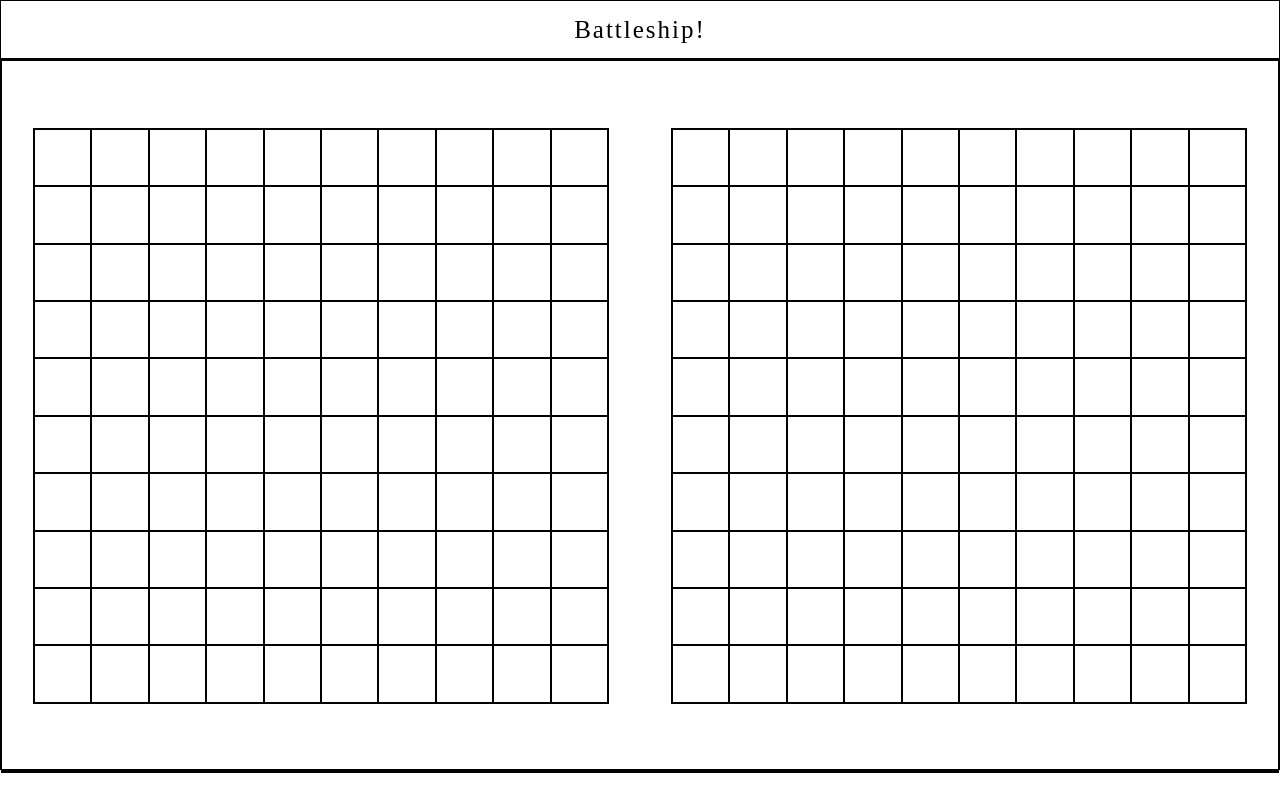
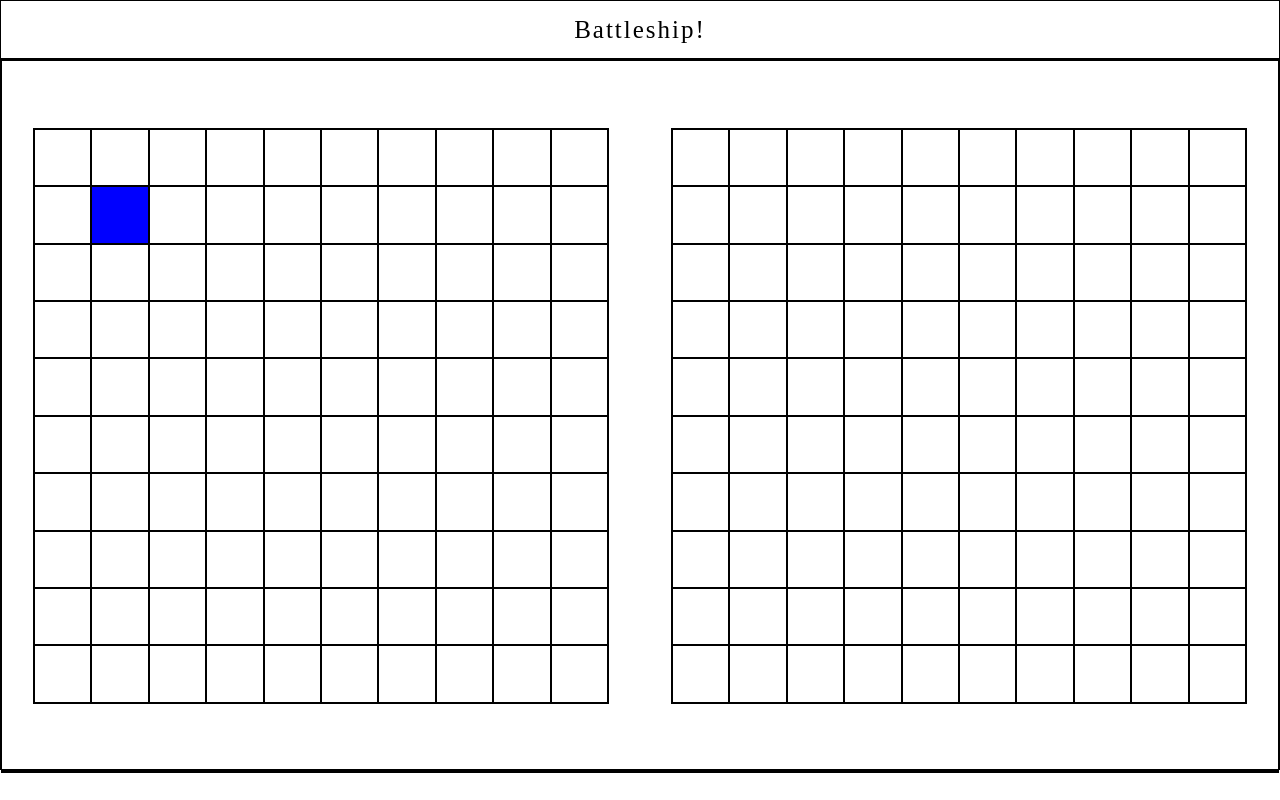
Before and after one commit to lsbdevops/battleship, a website built with webpack: page src/index.html in a window 1280 px wide. Built offline with nearby package versions, Linux system fonts and the light colour scheme.

Commit message:
Display ships and attacks on gameboard
Ships and attacks, both hits and misses, are now
rendered on gameboard as blue, orange and red
coloured cells respectively.
Also corrected function for placing ships which
was filling each row with the same object
reference resulting in the whole row being
assigned the ship instead of only the desired
cell/s. Updated test to confirm the cells next to
the cell where the ship is being placed are not
inadvertently assigned the ship.

```diff
--- a/src/DOM_methods.js
+++ b/src/DOM_methods.js
@@ -1,13 +1,30 @@
+function createCell(cellData) {
+    const cell = document.createElement('div');
+    cell.classList.add('game-cell');
+
+    if (cellData.ship && cellData.isAttacked) {
+        cell.classList.add('ship-attacked');
+    }
+    else if (cellData.ship) {
+        cell.classList.add('ship');
+    }
+    else if (cellData.isAttacked) {
+        cell.classList.add('attacked');
+    }
+
+    return cell;
+}
+
 export default function renderGameboard(gameboard) {
     // Create wrapper element for gameboard cells.
     const gameboardWrapper = document.createElement('div');
     gameboardWrapper.classList.add('game-board');
 
     // Create required number of cells and append to wrapper element.
-    for (let i = 0; i < (gameboard.height * gameboard.width); i += 1) {
-        const cell = document.createElement('div');
-        cell.classList.add('game-cell');
-        gameboardWrapper.appendChild(cell);
+    for (let i = 0; i < gameboard.height; i += 1) {
+        for (let j = 0; j < gameboard.width; j += 1) {
+            gameboardWrapper.appendChild(createCell(gameboard.boardCoordinates[i][j]));
+        }
     }
 
     // Add gameboard to DOM.
--- a/src/gameboard.js
+++ b/src/gameboard.js
@@ -7,8 +7,13 @@ export default class Gameboard {
         this.ships = [];
 
         const boardCoordinates = new Array(width);
-        for (let i = 0; i < boardCoordinates.length; i += 1) {
-            boardCoordinates[i] = new Array(height).fill({ ship: null, isAttacked: false })
+        for (let i = 0; i < width; i += 1) {
+            boardCoordinates[i] = new Array(height);
+
+            for (let j = 0; j < height; j += 1) {
+                const cellData = { ship: null, isAttacked: false };
+                boardCoordinates[i][j] = cellData;
+            }
         }
         this.boardCoordinates = boardCoordinates;
     }
--- a/src/script.js
+++ b/src/script.js
@@ -4,5 +4,6 @@ import renderGameboard from './DOM_methods'
 
 const playerOne = new Player('human');
 const playerTwo = new Player('computer');
+playerOne.gameboard.placeShip(1, 1, 1);
 renderGameboard(playerOne.gameboard);
 renderGameboard(playerTwo.gameboard);
--- a/src/style.css
+++ b/src/style.css
@@ -41,3 +41,15 @@ header {
     align-items: center;
     justify-content: center;
 }
+
+.ship {
+    background-color: blue;
+}
+
+.attacked {
+    background-color: red;
+}
+
+.ship-attacked {
+    background-color: orange;
+}
```
Also changed, not shown: src/gameboard.test.js (+2 -7 lines).
